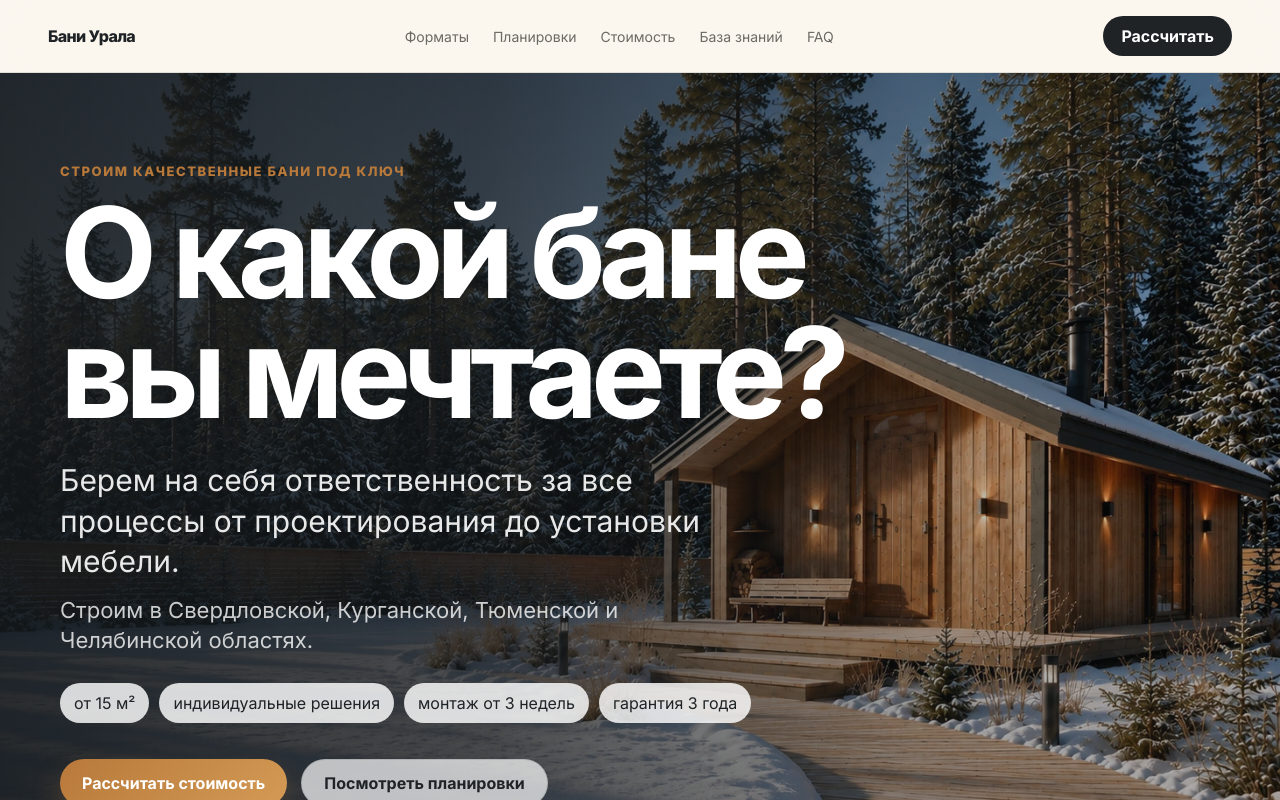
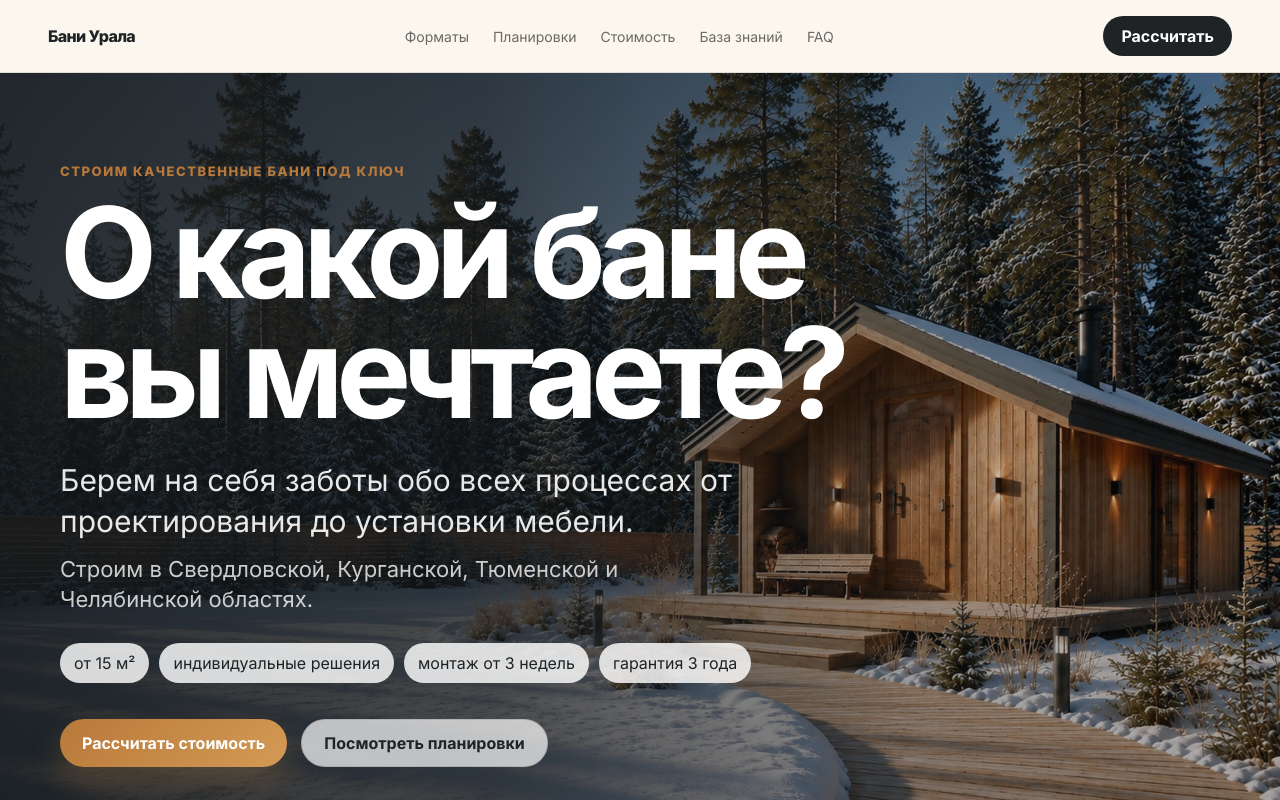
Before and after one commit to kirillzanegin/ural-bani-chatlanding, a React (Vite) app: page / in a window 1280 px wide. Shown: the top 800 px of the page. Built offline with nearby package versions, Linux system fonts and the light colour scheme.

Commit message:
Update hero subtitle text

```diff
--- a/src/components/Hero.jsx
+++ b/src/components/Hero.jsx
@@ -15,7 +15,7 @@ export default function Hero() {
         <p className="eyebrow">Строим качественные бани под ключ</p>
         <h1>О какой бане вы мечтаете?</h1>
         <p className="hero-subtitle">
-          Берем на себя ответственность за все процессы от проектирования до установки мебели.
+          Берем на себя заботы обо всех процессах от проектирования до установки мебели.
         </p>
         <p className="hero-subtitle hero-subtitle-secondary">
           Строим в Свердловской, Курганской, Тюменской и Челябинской областях.
```
